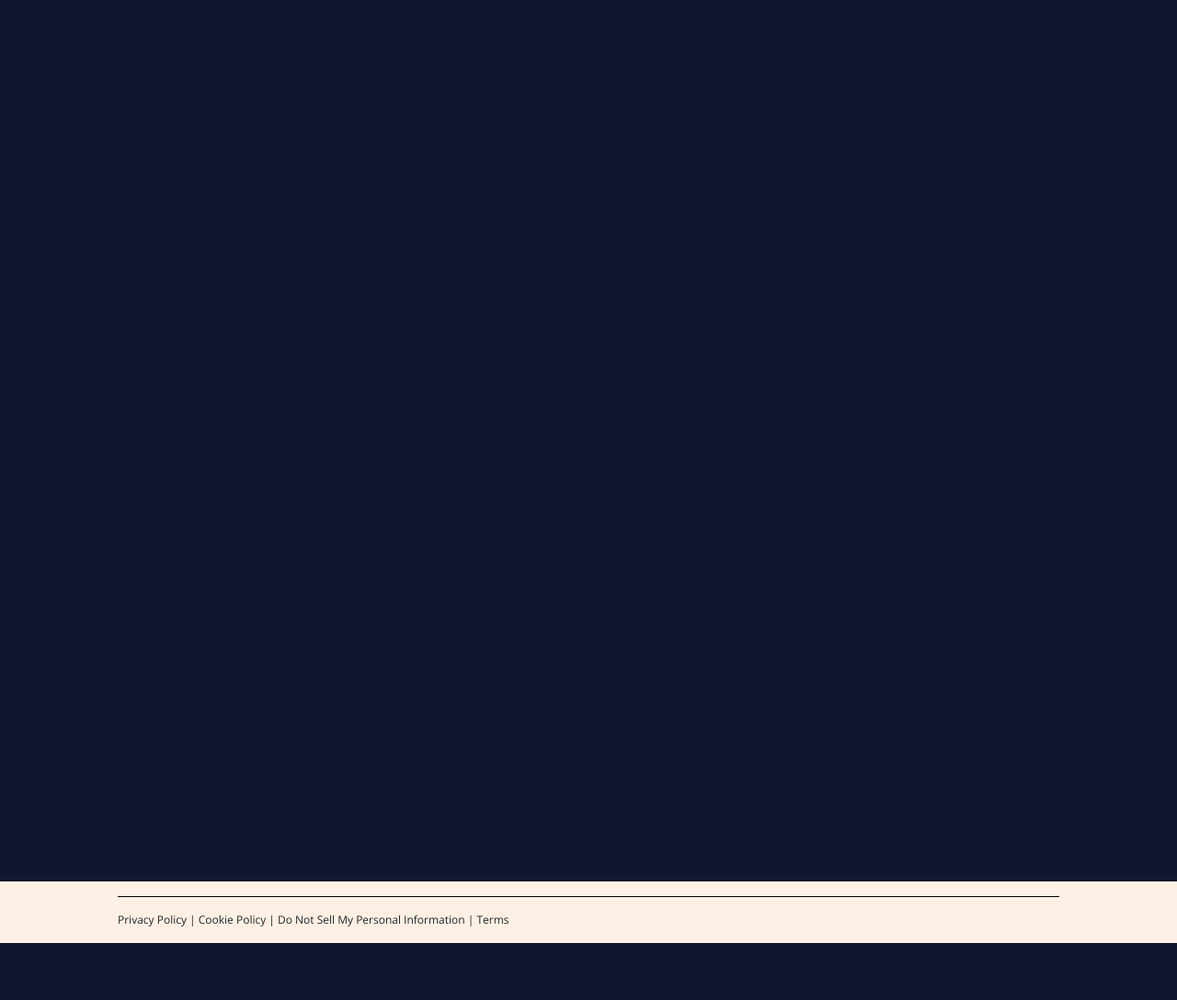
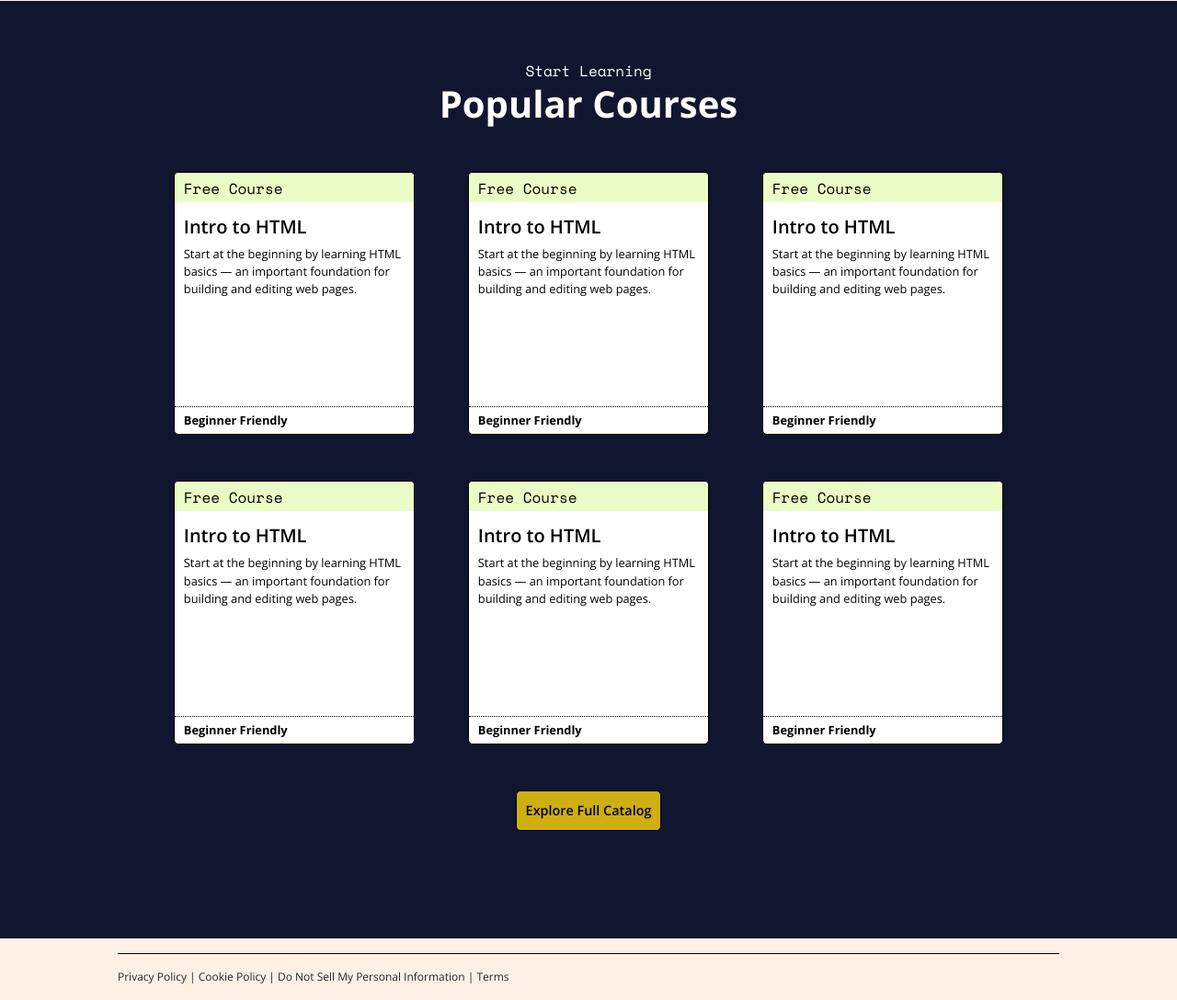
Before and after one commit to kwiruu/Information_Management_1, a PHP site: page / in a window 1280 px wide. Shown: the part 833-1921 px from the top of the page at 92% size. Before the commit the page ends 1859 px from the top, so only its background shows below. Run offline with PHP 8.4, Linux system fonts and the light colour scheme; some libraries are stand-ins or nearby versions; some web fonts are replaced.

Commit message:
Add files via upload

```diff
--- a/ChumCode/css/styles.css
+++ b/ChumCode/css/styles.css
@@ -13,6 +13,13 @@ body{
     font-family: "Open Sans", sans-serif;
     font-optical-sizing: auto;
     font-weight: 500px;
+    font-style: normal;
+  }
+
+  .open-sans-thin {
+    font-family: "Open Sans", sans-serif;
+    font-optical-sizing: auto;
+    font-weight: 300px;
     font-style: normal;
   }
 
@@ -33,6 +40,13 @@ body{
     font-family: "Space Mono", monospace;
     font-weight: 700;
     font-size: 1.3em;
+    font-style: normal;
+  }
+
+  .space-mono-thin {
+    font-family: "Space Mono", monospace;
+    font-weight: 400;
+    font-size: 1.0em;
     font-style: normal;
   }
 
@@ -77,6 +91,16 @@ body{
     cursor: pointer;
   }
 
+  .first-page-main-page{
+    display: flex;
+    height: min-content;
+    justify-content: center;
+  }
+
+  .carousel-item{
+    max-height: 600px;
+  }
+
   .screentone{
     position: absolute;
     height: 720px;
@@ -84,14 +108,14 @@ body{
 
   .mainpage-carousel{
     margin: 0 0 6% 0 ;
-    width: 90%;
+    width: 70%;
     height: 600px;
   }
 
   .carousel-box{
-    width: 40%;
     margin-top: 2%;
     margin-left: 10%;
+    width: 70%;
   }
 
   .carousel-box h1{
@@ -99,6 +123,7 @@ body{
     background-color: #fff0e5;
     font-size: 3.0em;
   }
+
 
   .carousel-indicators{
     background-color: #fff0e5;
@@ -140,4 +165,182 @@ body{
   .blue-bg{
     background-color: #10162f;
     height: 1020px;
+    width: 100%;
   }
+
+  .blue-bg-1{
+    background-color: #3a10e5;
+    height: 520px;
+    width: 100%;
+    bottom: 0;
+    position: absolute;
+  }
+
+  .right-box{
+    max-width: 100%;
+  }
+
+  .large-box{
+    border-width: 1px;
+    border-style: solid;
+    border-color: var(--color-navy);
+    background-color: white;
+    padding-left: 2rem;
+    padding-right: 2rem;
+    padding-top: 1.5rem;
+    padding-bottom: 1.5rem;
+    margin-bottom: 0.75rem;
+    margin-left: 0.75rem;
+    border-radius: 20px;
+    box-shadow: -12px 12px black, -12px 12px 0 1px #10162f;
+    width: 70%;
+    margin: auto;
+    margin-bottom: 50px;
+    margin-top: 20px;
+  }
+
+  .large-box h2{
+    margin-block-start: 0.83em;
+    margin-block-end: 0.83em;
+    margin-inline-start: 0px;
+    margin-inline-end: 0px;
+    font-weight: 700;
+    font-family: "Space Mono", monospace;
+    margin-top: 5px;
+    margin-bottom: 10px;
+  }
+
+  .badge-box{
+    width: min-content;
+    border-radius: 40px;
+    font-weight: 400;
+    white-space: nowrap;
+    color: white;
+    background-color: black;
+    font-size: 0.875rem;
+    height: 1.5rem;
+    margin-bottom: 0.5rem;
+    padding-left: 0.5rem;
+    padding-right: 0.5rem;
+  }
+
+  .list-number{
+    column-gap: 1rem;
+    list-style-type: none;
+    flex-wrap: wrap;
+    row-gap: 0.5rem;
+    flex-direction: row;
+    display: flex;
+    padding: 0;
+    margin-bottom: 0.5rem;
+  }
+
+  .zero-margin{
+    margin: 0;
+  }
+
+  .one-margin{
+    margin: 5px;
+  }
+
+  .margin-10{
+    margin: 0 100px 0 0 ;
+  }
+
+  .second-page-main-page{
+    color: white;
+    width: 75%;
+    margin: auto;
+    padding-top: 5%;
+  }
+
+  .second-page-main-page p {
+    margin: auto;
+    width: max-content;
+  }
+
+  .second-page-main-page h2 {
+    margin: auto;
+    width: max-content;
+    font-size: 2.5em;
+    margin-bottom: 50px;
+    display: flex;
+  }
+
+  .course-box {
+    height: 100%;
+    display: flex;
+    background-color: #ffffff;
+    flex-direction: column;
+    box-shadow: 0px 0px 0 #10162f;
+    position: relative;
+    padding: 0px;
+    overflow: hidden;
+    border-radius: 5px;
+    transition: box-shadow 0.2s ease, transform 0.2s ease;
+    color: black;
+    border: 1px solid black;
+  }
+
+  .course-box:hover {
+    box-shadow: -12px 12px #00001a, -12px 12px 0 1px #10162f; /* Apply box shadow on hover */
+    transform: translate(5px, -5px);
+  }
+
+
+  .course-box-top-box{
+    background-color: #eafdc6;
+    width: 100%;
+    padding-top: 5px;
+    padding-left: 10px;
+    padding-bottom: 3px;
+  }
+
+  .course-container{
+    width: 80%;
+    margin:  0 3% 0 3%;
+    height: 100%;
+  }
+
+
+  .course-container h5{
+    padding: 10px;
+    font-weight: 600;
+    padding-top: 15px;
+    padding-bottom: 0px;
+  }
+
+  .course-container span{
+    padding-left: 10px;
+    font-size: 0.8em;
+    padding-right: 10px;
+  }
+  .course-container-footer{
+    padding: 5px;
+    border-top: 1px dotted black;
+    padding-left: 10px;
+    font-size: 0.8em;
+    bottom: 0;
+    position: absolute;
+    width: 100%;
+  }
+
+  .course-container-main-box{
+    display: flex;
+    height: 30%;
+    justify-content:space-around;
+    margin-bottom: 50px;
+  }
+
+  .explore-btn{
+    border: 1px solid black;
+    background-color:#cfae0f;
+    color: black;
+    width: max-content;
+    padding: 10px;
+    align-self: center;
+    font-weight: 600;
+    border-radius: 5px;
+    margin: auto;
+    font-size: 0.9em;
+  }
--- a/ChumCode/index.html
+++ b/ChumCode/index.html
@@ -23,6 +23,9 @@
   </header>
   <body>
     <img class="screentone" src="images/screentones.png" alt="screentones">
+
+    <div class="first-page-main-page">
+
     <div class="mainpage-carousel">
       <div class="carousel-box">
         <div id="carouselExampleIndicators" class="carousel slide six-hundo" data-ride="carousel">
@@ -47,12 +50,122 @@
           </div>
         </div>
       </div>
+    </div>
+
+    <div class="right-box">
+      <div class="large-box">
+        <div class="badge-box space-mono-thin">New Course</div>
+        <h2>Explore new C++ courses</h2>
+
+        <ul class="list-number">
+          <li class="space-mono-thin"><span class="space-mono-regular"> 37</span> Courses</li>
+          <li class="space-mono-thin"><span class="space-mono-regular"> 4</span> Skill Paths</li>
+          <li class="space-mono-thin"><span class="space-mono-regular"> 2</span> Career Paths</li>
+        </ul>
+
+        <span class="zero-margin ">Learn skills that will unlock your C++ potential to succeed on your programming journey with courses on data structures and algorithms.</span>
+        <br>
+        <br>
+        <a href="." class="open-sans-bold">View C++ Catalog</a>
+      </div>
+
+      <div class="large-box">
+        <div class="badge-box space-mono-thin">Recently Added</div>
+        <h2>Explore new AI courses</h2>
+
+        <ul class="list-number">
+          <li class="space-mono-thin"><span class="space-mono-regular"> 42</span> Courses</li>
+          <li class="space-mono-thin"><span class="space-mono-regular"> 3</span> Skill Paths</li>
+          <li class="space-mono-thin"><span class="space-mono-regular"> 2</span> Career Paths</li>
+        </ul>
+
+        <span class="zero-margin ">LUnlock skills that will help you succeed in our rapidly changing world with courses on machine learning, ChatGPT, and more.</span>
+        <br>
+        <br>
+        <a href="." class="open-sans-bold">View AI Catalog</a>
+      </div>
+  </div>
 
     </div>
 
     <div class="blue-bg">
+      <div class="second-page-main-page blue-bg">
 
+        <p class="space-mono-thin">Start Learning</p>
+        <h2 class="open-sans-bold">Popular Courses</h2>
+
+        <div class="course-container-main-box">
+
+          <div class="course-container">
+            <div class="course-box"><div class="course-box-top-box space-mono-thin">Free Course</div>
+            <h5 class="open-sans-regular">Intro to HTML</h3>
+              <span class="open-sans-regular">Start at the beginning by learning HTML
+                basics — an important foundation for
+                building and editing web pages.</span>
+                <div class="course-container-footer open-sans-bold">Beginner Friendly</div>
+            </div>
+          </div>
+
+          <div class="course-container">
+            <div class="course-box"><div class="course-box-top-box space-mono-thin">Free Course</div>
+            <h5 class="open-sans-regular">Intro to HTML</h3>
+              <span class="open-sans-regular">Start at the beginning by learning HTML
+                basics — an important foundation for
+                building and editing web pages.</span>
+                <div class="course-container-footer open-sans-bold">Beginner Friendly</div>
+            </div>
+          </div>
+
+          <div class="course-container">
+            <div class="course-box"><div class="course-box-top-box space-mono-thin">Free Course</div>
+            <h5 class="open-sans-regular">Intro to HTML</h3>
+              <span class="open-sans-regular">Start at the beginning by learning HTML
+                basics — an important foundation for
+                building and editing web pages.</span>
+                <div class="course-container-footer open-sans-bold">Beginner Friendly</div>
+            </div>
+          </div>
+
+        </div>
+
+        <div class="course-container-main-box">
+
+          <div class="course-container">
+            <div class="course-box"><div class="course-box-top-box space-mono-thin">Free Course</div>
+            <h5 class="open-sans-regular">Intro to HTML</h3>
+              <span class="open-sans-regular">Start at the beginning by learning HTML
+                basics — an important foundation for
+                building and editing web pages.</span>
+                <div class="course-container-footer open-sans-bold">Beginner Friendly</div>
+            </div>
+          </div>
+
+          <div class="course-container">
+            <div class="course-box"><div class="course-box-top-box space-mono-thin">Free Course</div>
+            <h5 class="open-sans-regular">Intro to HTML</h3>
+              <span class="open-sans-regular">Start at the beginning by learning HTML
+                basics — an important foundation for
+                building and editing web pages.</span>
+                <div class="course-container-footer open-sans-bold">Beginner Friendly</div>
+            </div>
+          </div>
+
+          <div class="course-container">
+            <div class="course-box"><div class="course-box-top-box space-mono-thin">Free Course</div>
+            <h5 class="open-sans-regular">Intro to HTML</h3>
+              <span class="open-sans-regular">Start at the beginning by learning HTML
+                basics — an important foundation for
+                building and editing web pages.</span>
+                <div class="course-container-footer open-sans-bold">Beginner Friendly</div>
+            </div>
+          </div>
+
+        </div>
+          <div href="" class="explore-btn open-sans-regular">Explore Full Catalog</div>
+
+      </div>
     </div>
+
 
     <footer>
       <hr>
```
